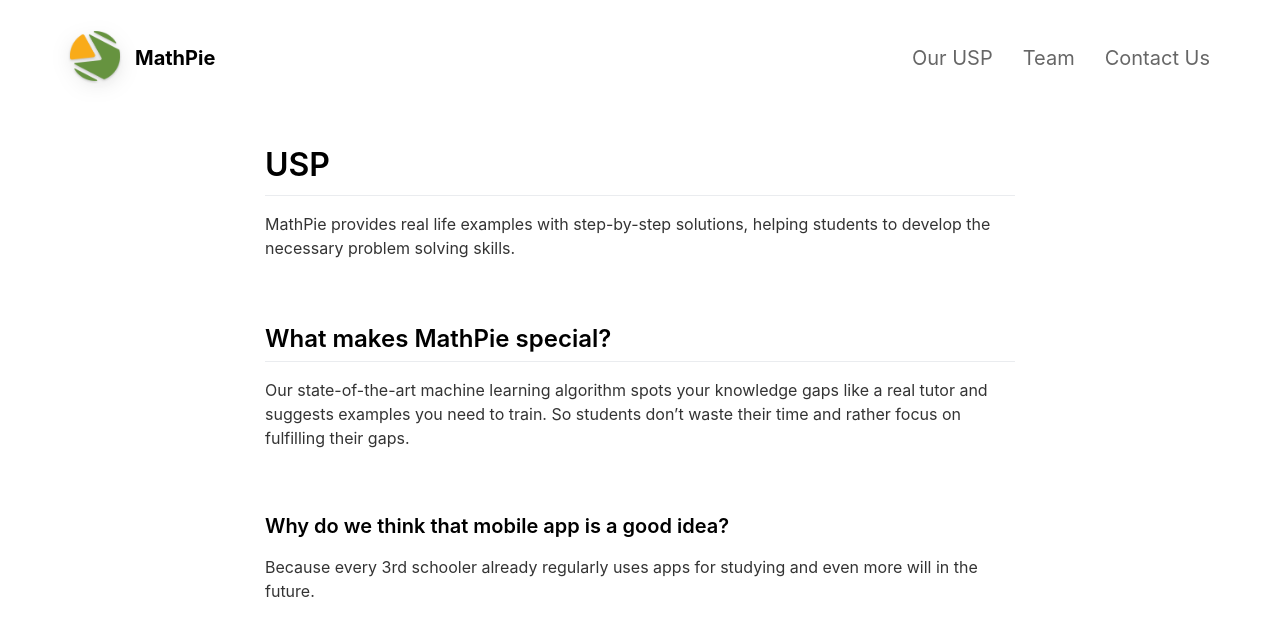
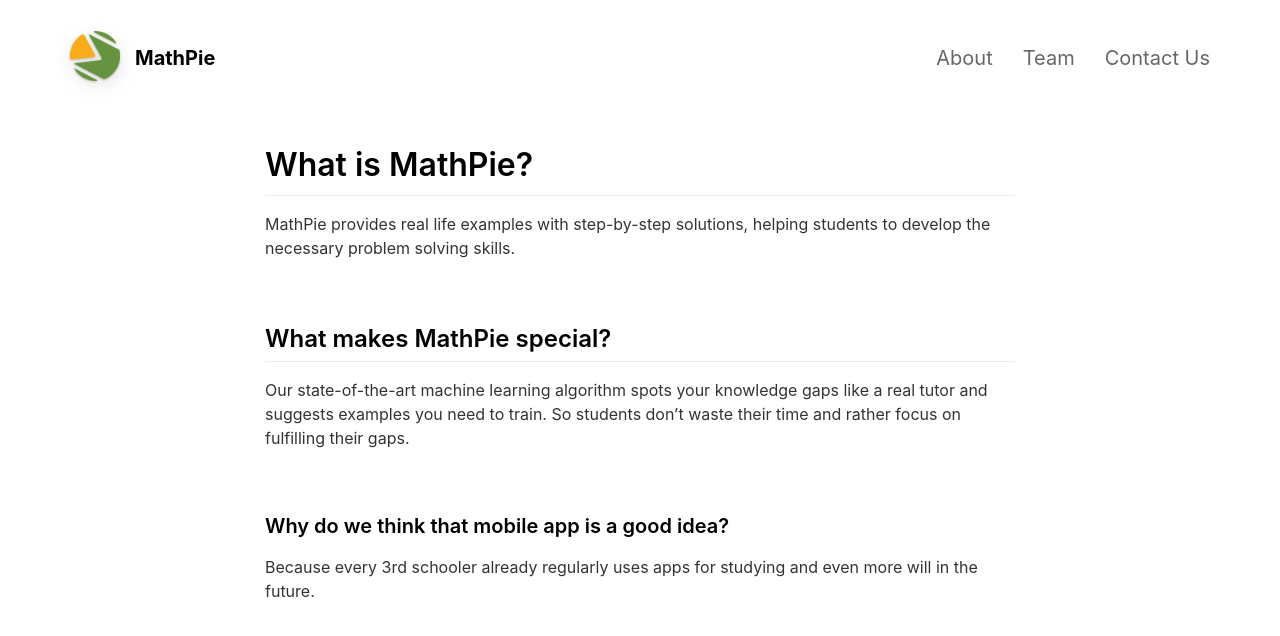
Before and after one commit to RokKos/MathPie, a Jekyll site: the page built from _pages/01_usp.md, in a window 1280 px wide. Shown: the top 636 px of the page. Built offline with Jekyll 4.4.1, drawn with Linux system fonts in a browser that asks for light colours; nearby versions of some CDN libraries.

Commit message:
USP to About

```diff
--- a/_pages/01_usp.md
+++ b/_pages/01_usp.md
@@ -1,10 +1,10 @@
 ---
 layout: page
-title: Our USP
+title: About
 include_in_header: true
 ---
 
-# USP
+# What is MathPie?
 MathPie provides real life examples with step-by-step solutions, helping students to develop the necessary problem solving skills.
 
 <br>
```
